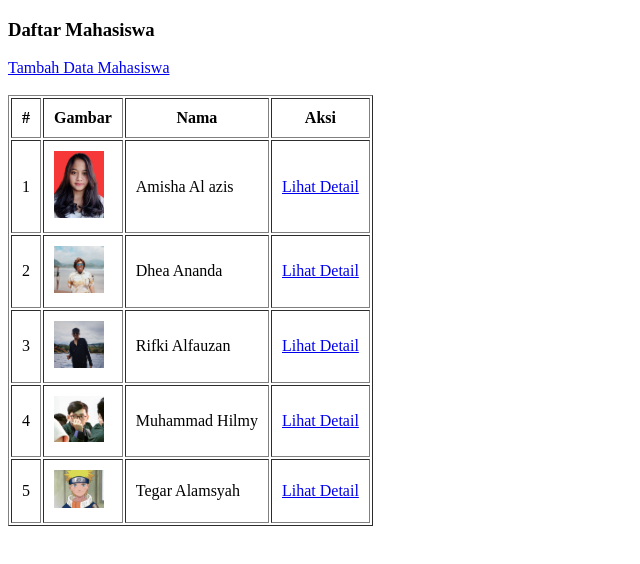
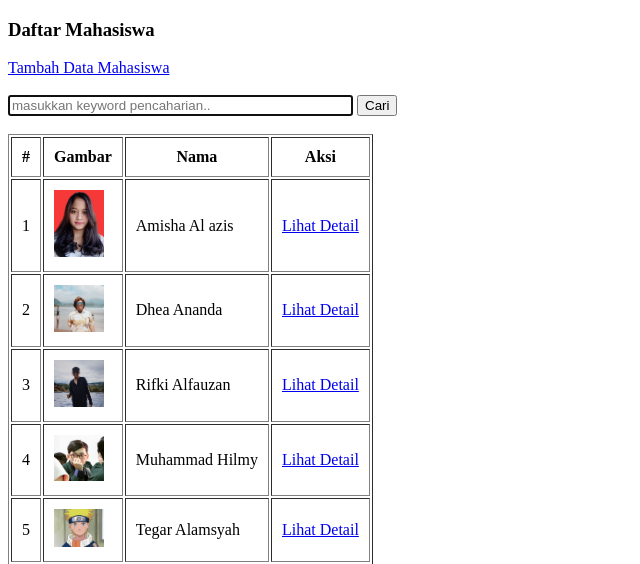
Before and after one commit to amishaalazis/pw2020_193040122, a PHP site: page / in a window 1280 px wide. Shown: the top 564 px of the page, without its empty margins (0-640 px from the left). Run offline with PHP 8.4, Linux system fonts and the light colour scheme; data comes from the database, SQL or seed files in the repository.

Commit message:
menambahkan yg error

```diff
--- a/kuliah/pertemuan10/latihan3.php
+++ b/kuliah/pertemuan10/latihan3.php
@@ -21,7 +21,7 @@ $mahasiswa = query("SELECT * FROM mahasiswa");
   <a href="tambah.php">Tambah Data Mahasiswa</a>
   <br><br>
 
-  <table border="1" cellpadding="10" cellspacing"0">
+  <table border="1" cellpadding="10" cellspacing="0">
     <tr>
       <th>#</th>
       <th>Gambar</th>
--- a/kuliah/pertemuan11/functions.php
+++ b/kuliah/pertemuan11/functions.php
@@ -65,3 +65,23 @@ function ubah($data)
   mysqli_query($conn, $query) or die(mysqli_error($conn));
   return mysqli_affected_rows($conn);
 }
+
+
+function cari($keyword)
+{
+  $conn = koneksi();
+
+  $query = "SELECT * FROM mahasiswa
+              WHERE
+              nama LIKE '%$keyword$' OR
+              nrp LIKE '%$keyword$'
+              ";
+  $result = mysqli_query($conn, $query);
+
+  $rows = [];
+  while ($row = mysqli_fetch_assoc($result)) {
+    $rows[] = $row;
+  }
+
+  return $rows;
+}
--- a/kuliah/pertemuan11/hapus.php
+++ b/kuliah/pertemuan11/hapus.php
@@ -1,5 +1,10 @@
 <?php
 require 'functions.php';
+
+if (!isset($_GET['id'])) {
+  header("Location: index.php");
+  exit;
+}
 
 $id = $_GET['id'];
 
--- a/kuliah/pertemuan11/index.php
+++ b/kuliah/pertemuan11/index.php
@@ -3,6 +3,9 @@ require 'functions.php';
 
 $mahasiswa = query("SELECT * FROM mahasiswa");
 
+if (isset($_POST['cari'])) {
+  $mahasiswa = cari($_POST['keyword']);
+}
 
 ?>
 
@@ -21,6 +24,12 @@ $mahasiswa = query("SELECT * FROM mahasiswa");
   <a href="tambah.php">Tambah Data Mahasiswa</a>
   <br><br>
 
+  <form action="" method="POST">
+    <input type="text" name="keyword" size="40" placeholder="masukkan keyword pencaharian.." autocomplete="off" autofocus>
+    <button type="submit" name="cari">Cari</button>
+  </form>
+  <br>
+
   <table border="1" cellpadding="10" cellspacing"0">
     <tr>
       <th>#</th>
@@ -28,6 +37,15 @@ $mahasiswa = query("SELECT * FROM mahasiswa");
       <th>Nama</th>
       <th>Aksi</th>
     </tr>
+
+    <?php if (empty($mahasiswa)) : ?>
+      <tr>
+        <td colspan="4">
+          <p style="color: red; font-style:italic;">data mahasiswa tidak ditemukan!</p>
+        </td>
+      </tr>
+
+    <?php endif; ?>
 
     <?php $i = 1;
     foreach ($mahasiswa as $m) : ?>
```
